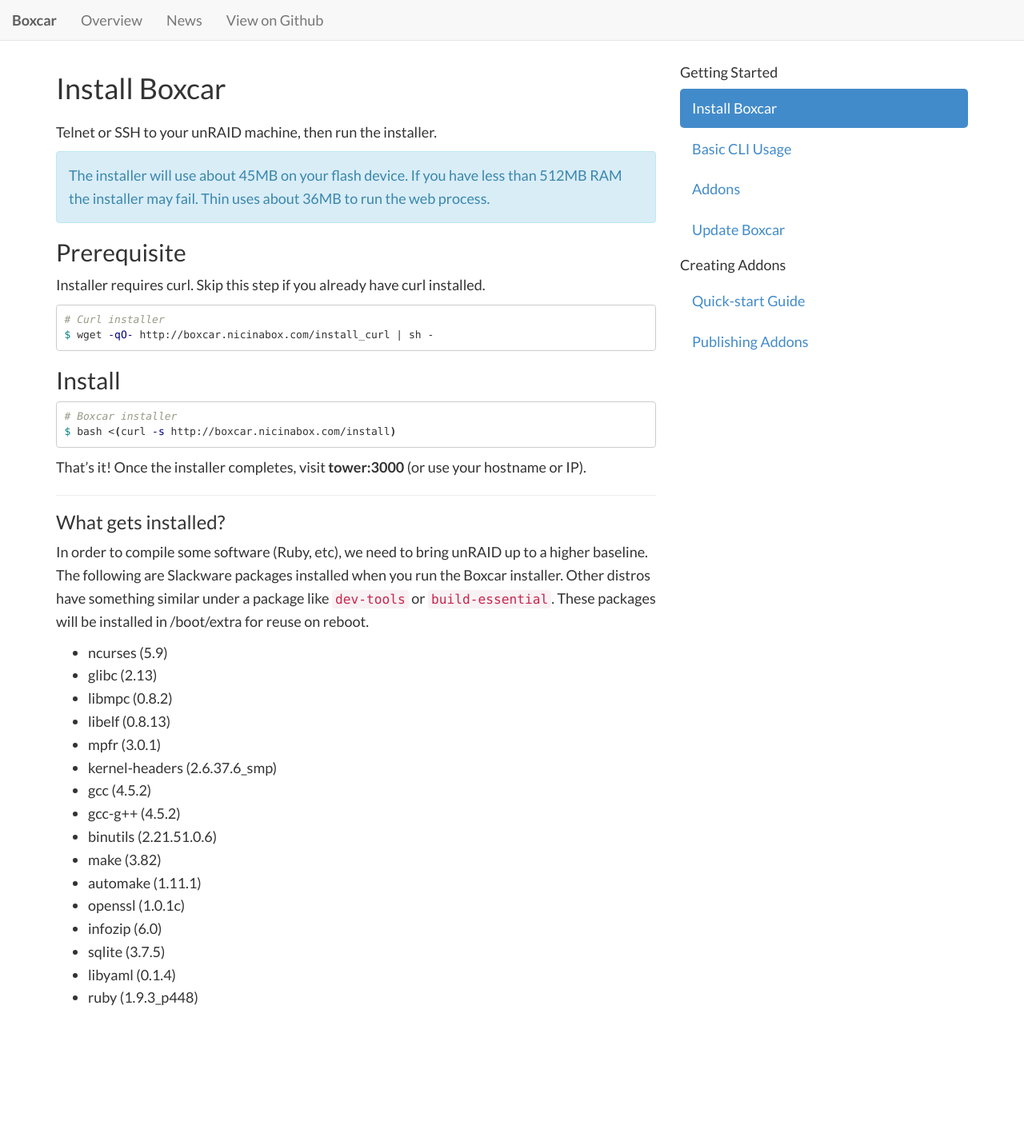
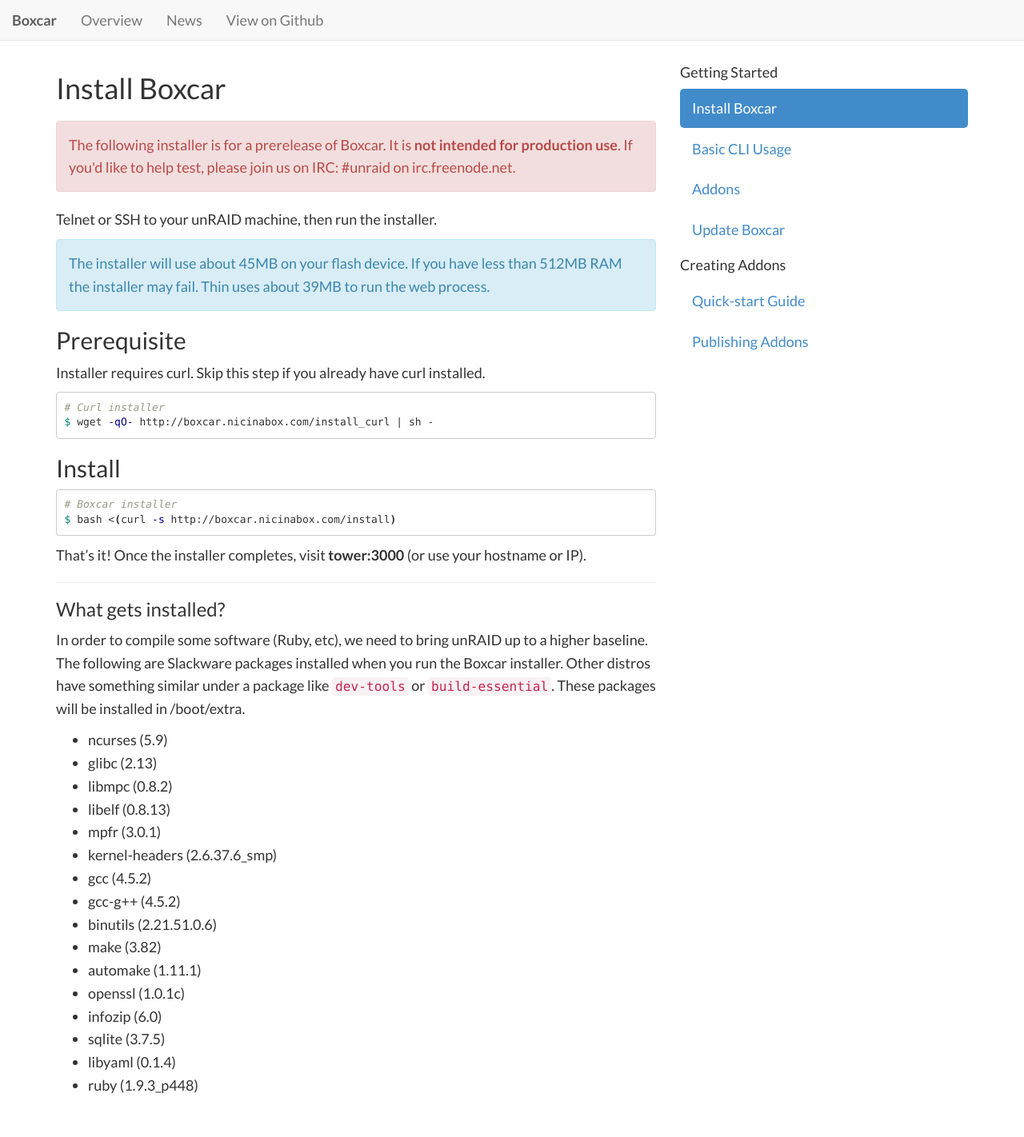
Before and after one commit to nicinabox/boxcar, a Jekyll site: the page built from docs/install.md, in a window 1280 px wide. Shown: the whole page at 80% size. Built offline with Jekyll 4.4.1, drawn with Linux system fonts in a browser that asks for light colours; nearby versions of some CDN libraries; Markdown is read by kramdown in place of the engine named in the settings; comment, search, counter and statistics services are not loaded; before the commit the page ends 1312 px from its top, so only the background shows below that.

Commit message:
Update install docs

```diff
--- a/_layouts/default.html
+++ b/_layouts/default.html
@@ -8,6 +8,7 @@
   <meta name="description" content="The missing management tool for unRAID">
 
   <link href='http://fonts.googleapis.com/css?family=Lato:100,300,400,700,900,100italic,300italic,400italic,700italic,900italic' rel='stylesheet' type='text/css'>
+  <link href="//netdna.bootstrapcdn.com/font-awesome/3.2.1/css/font-awesome.css" rel="stylesheet">
   <link rel="stylesheet" href="/assets/stylesheets/application.css">
 
   <script src="//ajax.googleapis.com/ajax/libs/jquery/1.10.2/jquery.min.js"></script>
--- a/docs/install.md
+++ b/docs/install.md
@@ -4,10 +4,14 @@ title: "Install Boxcar"
 permalink: install/
 ---
 
+<div class="alert alert-danger">
+	<i class="icon-warning-sign"></i> The following installer is for a prerelease of Boxcar. It is <strong>not intended for production use</strong>. If you'd like to help test, please join us on IRC: #unraid on irc.freenode.net.
+</div>
+
 Telnet or SSH to your unRAID machine, then run the installer.
 
 <div class="alert alert-info">
-	The installer will use about 45MB on your flash device. If you have less than 512MB RAM the installer may fail. Thin uses about 36MB to run the web process.
+	<i class="icon-info-sign"></i> The installer will use about 45MB on your flash device. If you have less than 512MB RAM the installer may fail. Thin uses about 39MB to run the web process.
 </div>
 
 ## Prerequisite
@@ -31,7 +35,7 @@ That's it! Once the installer completes, visit **tower:3000** (or use your hostn
 
 ### What gets installed?
 
-In order to compile some software (Ruby, etc), we need to bring unRAID up to a higher baseline. The following are Slackware packages installed when you run the Boxcar installer. Other distros have something similar under a package like `dev-tools` or `build-essential`. These packages will be installed in /boot/extra for reuse on reboot.
+In order to compile some software (Ruby, etc), we need to bring unRAID up to a higher baseline. The following are Slackware packages installed when you run the Boxcar installer. Other distros have something similar under a package like `dev-tools` or `build-essential`. These packages will be installed in /boot/extra.
 
 * ncurses (5.9)
 * glibc (2.13)
```
